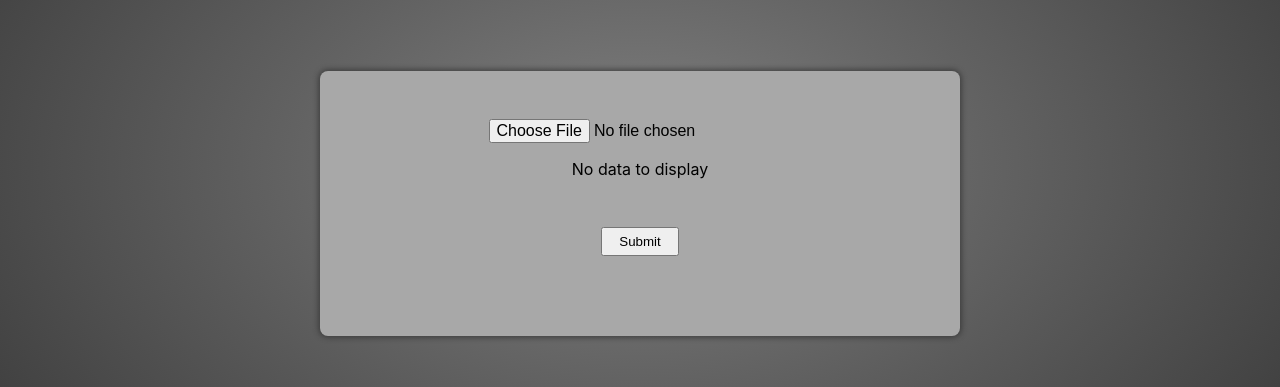
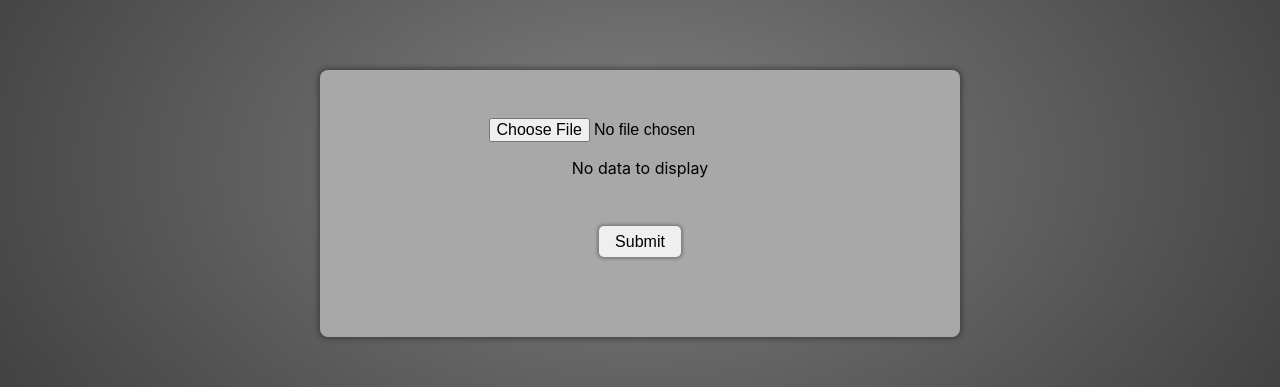
Before and after one commit to monacodelisa/Esther-White-employees-react, a React (Create React App) app in the folder csv-reader-react/: page / in a window 1280 px wide. Shown: the part 234-621 px from the top of the page. Built offline with nearby package versions, Linux system fonts and the light colour scheme.

Commit message:
finalizing

```diff
--- a/csv-reader-react/src/CsvReader.jsx
+++ b/csv-reader-react/src/CsvReader.jsx
@@ -128,7 +128,7 @@ const FileUpload = () => {
 				<>
 					<h3>Worked Together & Longest</h3>
 					{longestWorkingPair ? (
-						<div>
+						<div className="results">
 							{longestWorkingPair.emp1},{longestWorkingPair.emp2},
 							{longestWorkingPair.days}{" "}
 						</div>
--- a/csv-reader-react/src/CsvReader.scss
+++ b/csv-reader-react/src/CsvReader.scss
@@ -1,6 +1,6 @@
 .container {
     background-color: #a8a8a8;
-    margin: 7rem auto;
+    margin: 3rem auto;
     padding: 3rem 5rem;
     width: 30rem;
     border-radius: 0.5rem;
@@ -16,18 +16,29 @@
 
     button {
         display: block;
-        padding: 0.3rem 1rem;
+        padding: 0.4rem 1rem;
         margin: 2rem auto;
         cursor: pointer;
+        font-size: 1rem;
+        border: none;
+        border-radius: 0.3rem;
+        box-shadow: 0 0 3px 2px #47474770;
+
+        &:hover {
+            transform: scale(1.2);
+            transition: ease-in-out 0.4s;
+        }
     }
 
     table {
+        background-color: #e3e3e3;
         border-spacing: 0;
         border-collapse: collapse;
         padding: 0.1rem 0.5rem;
         margin: 2rem 0;
 
         th {
+            background-color: #9b9b9b;
             padding: 0.1rem 2rem;
             border: 1px solid grey;
         }
@@ -36,4 +47,8 @@
             border: 1px solid grey;
         }
     }
+
+    .results {
+        font-size: 3rem;;
+    }
 }
```
